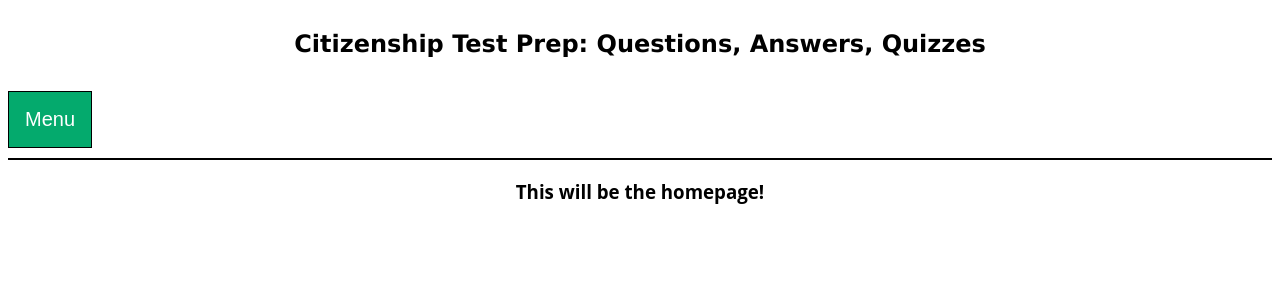
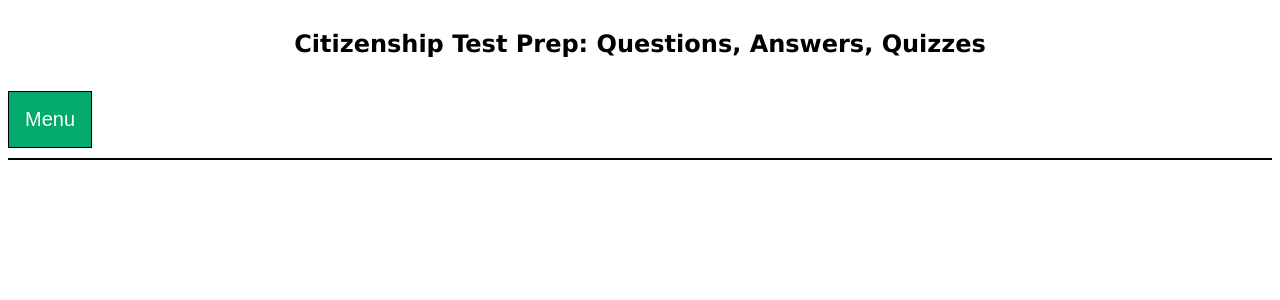
Before and after one commit to mmaustin/citizenship-questions-answers, a React (Create React App) app in the folder citizenship-frontend/: page / in a window 1280 px wide. Shown: the top 300 px of the page. Built offline with nearby package versions, Linux system fonts and the light colour scheme.

Commit message:
added container and sub-containers to homepage component

```diff
--- a/citizenship-frontend/src/features/homePage/HomePage.js
+++ b/citizenship-frontend/src/features/homePage/HomePage.js
@@ -2,8 +2,13 @@ import React from 'react'
 
 export const HomePage = () => {
     return(
-        <>
-            <h3>This will be the homepage!</h3>
-        </>
+        <div id='home-container'>
+            <div id='home-welcome'>
+
+            </div>
+            <div id='home-instructions'>
+
+            </div>
+        </div>
     )
 }
```
